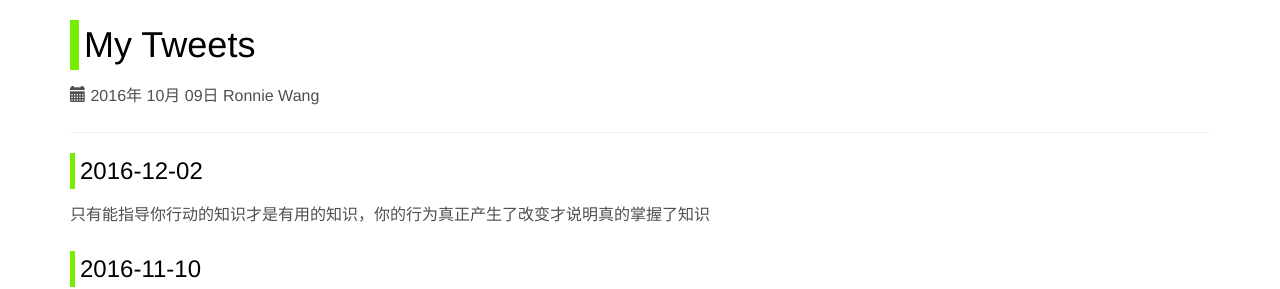
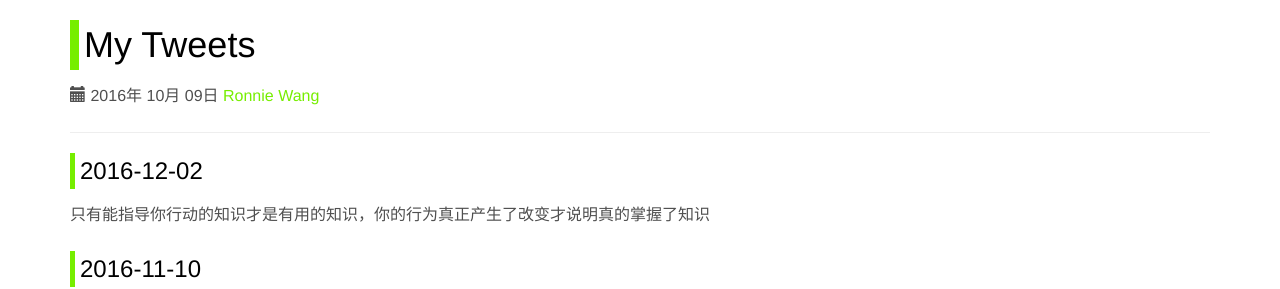
Before and after one commit to ronniewang/ronniewang.github.io, a Jekyll site: the page built from _posts/2016-10-09-my-tweets.md, in a window 1280 px wide. Shown: the top 289 px of the page. Built offline with Jekyll 4.4.1, drawn with Linux system fonts in a browser that asks for light colours.

Commit message:
update files

```diff
--- a/_layouts/default.html
+++ b/_layouts/default.html
@@ -108,7 +108,7 @@
 
     <h1>{{ page.title }}</h1>
     <div id="date">
-        <p><span class="glyphicon glyphicon-calendar"></span> {{ page.date | date:"%Y年 %m月 %d日" }} Ronnie Wang</p>
+        <p><span class="glyphicon glyphicon-calendar"></span> {{ page.date | date:"%Y年 %m月 %d日" }} <a href="http://ronnie.wang">Ronnie Wang</a></p>
     </div>
     <hr/>
 
```
